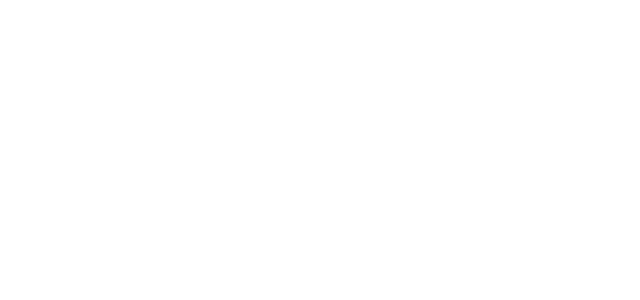
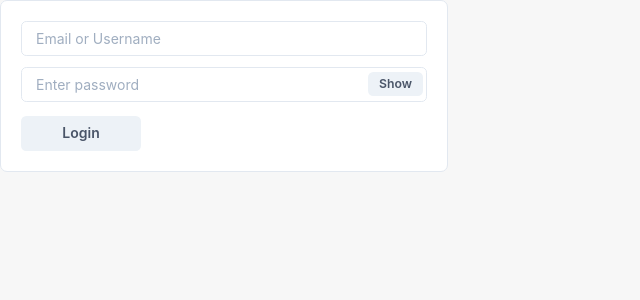
Before and after one commit to tanchyk/Notatboken, a React (Create React App) app in the folder client/: page / in a window 1280 px wide. Shown: the top 300 px of the page, without its empty margins (0-640 px from the left). Built offline with nearby package versions, Linux system fonts and the light colour scheme.

Commit message:
Setting up ChakraUi + starting to work on LoginPage

```diff
--- a/client/src/App.tsx
+++ b/client/src/App.tsx
@@ -1,10 +1,33 @@
 import React from 'react';
+import LoginPage from "./pages/LoginPage";
+import {ChakraProvider, extendTheme} from "@chakra-ui/react";
+
+// @ts-ignore
+const theme = extendTheme({
+    styles: {
+        global: {
+            "html, body": {
+                fontSize: "sm",
+                backgroundColor: "#f7f7f7",
+                color: "gray.600",
+                lineHeight: "tall",
+            },
+            a: {
+                color: "#FAF089"
+            },
+            button: {
+                backgroundColor: "black"
+            }
+        },
+    },
+})
 
 const App: React.FC<{}> = () => {
-  return (
-      <>
-      </>
-  );
+    return (
+        <ChakraProvider theme={theme}>
+            <LoginPage/>
+        </ChakraProvider>
+    );
 }
 
 export default App;
--- a/client/src/index.css
+++ /dev/null
@@ -1,13 +0,0 @@
-body {
-  margin: 0;
-  font-family: -apple-system, BlinkMacSystemFont, 'Segoe UI', 'Roboto', 'Oxygen',
-    'Ubuntu', 'Cantarell', 'Fira Sans', 'Droid Sans', 'Helvetica Neue',
-    sans-serif;
-  -webkit-font-smoothing: antialiased;
-  -moz-osx-font-smoothing: grayscale;
-}
-
-code {
-  font-family: source-code-pro, Menlo, Monaco, Consolas, 'Courier New',
-    monospace;
-}
--- a/client/src/index.tsx
+++ b/client/src/index.tsx
@@ -1,6 +1,5 @@
 import React from 'react';
 import ReactDOM from 'react-dom';
-import './index.css';
 import App from './App';
 import reportWebVitals from './reportWebVitals';
 
--- /dev/null
+++ b/client/src/pages/LoginPage.tsx
@@ -0,0 +1,54 @@
+import React from 'react';
+import {Box, Button, Input, InputGroup, InputRightElement, Stack} from "@chakra-ui/react";
+
+// interface InputData {
+//     username: string,
+//     email: string,
+//     password: string
+// }
+
+const LoginPage: React.FC<{}> = () => {
+    // const [inputData, setInputData] = useState<InputData>({
+    //     username: '',
+    //     email: '',
+    //     password: ''
+    // });
+
+    const [show, setShow] = React.useState(false)
+    const handleClick = () => setShow(!show)
+
+    return (
+        <>
+            <Box maxW="lg" borderWidth="1px" borderRadius="lg" overflow="hidden" padding="20px" backgroundColor="#fff">
+            <Stack spacing={3}>
+                <Input variant="outline" placeholder="Email or Username" />
+                <InputGroup size="md">
+                    <Input
+                        pr="4.5rem"
+                        type={show ? "text" : "password"}
+                        placeholder="Enter password"
+                    />
+                    <InputRightElement width="4.5rem">
+                        <Button h="1.75rem" size="sm" onClick={handleClick}>
+                            {show ? "Hide" : "Show"}
+                        </Button>
+                    </InputRightElement>
+                </InputGroup>
+            </Stack>
+            <Box>
+                <Button
+                    mt={4}
+                    width="120px"
+                    // isLoading={isSubmitting}
+                    type="submit"
+                    variantColor={'teal'}
+                >
+                    Login
+                </Button>
+            </Box>
+            </Box>
+        </>
+    );
+}
+
+export default LoginPage;
```
Also changed, not shown: client/package.json (+9 -2 lines), client/tsconfig.json (+15 -4 lines), 1 other file (tests, documents, lock files or other folders).
